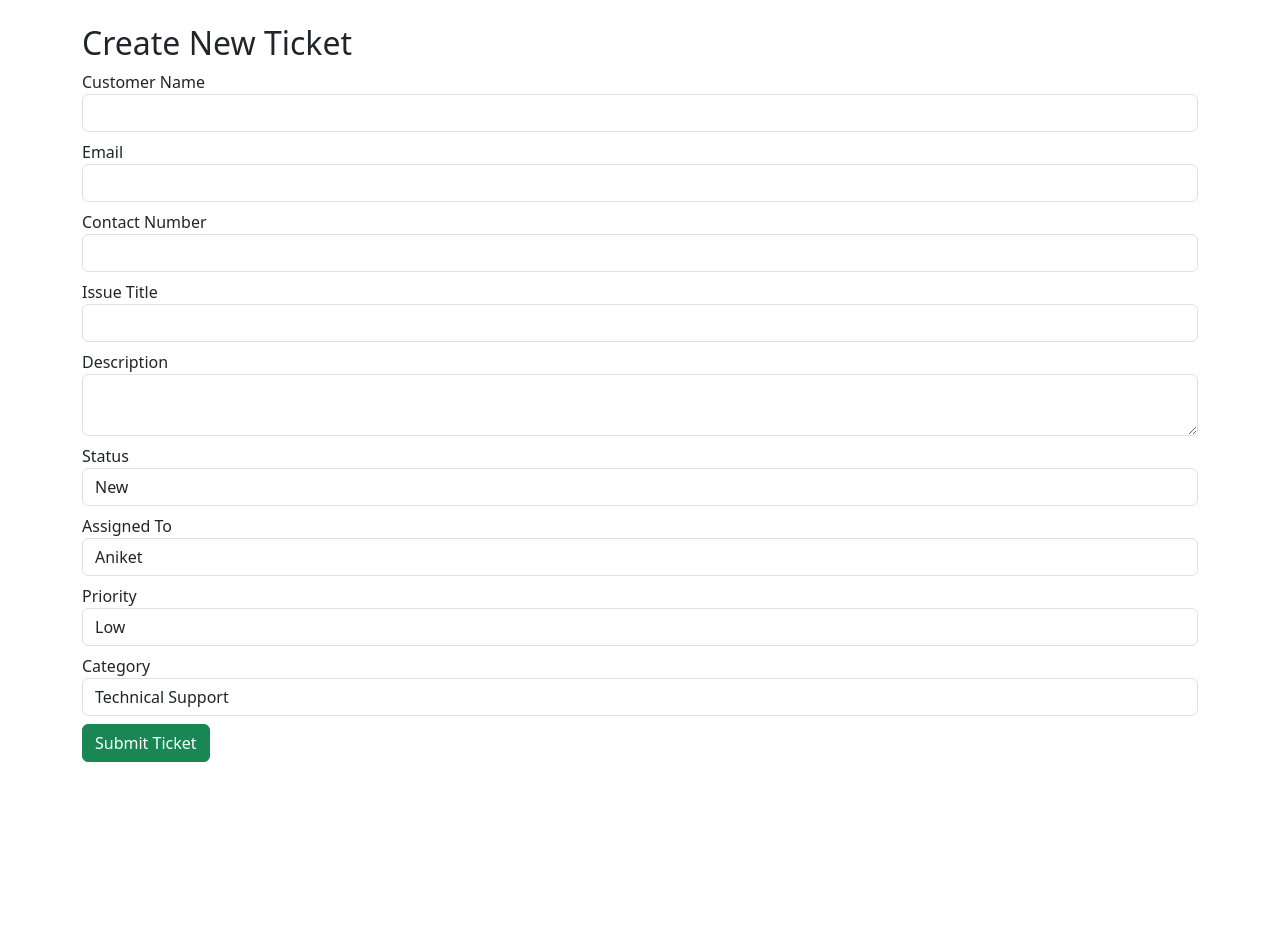
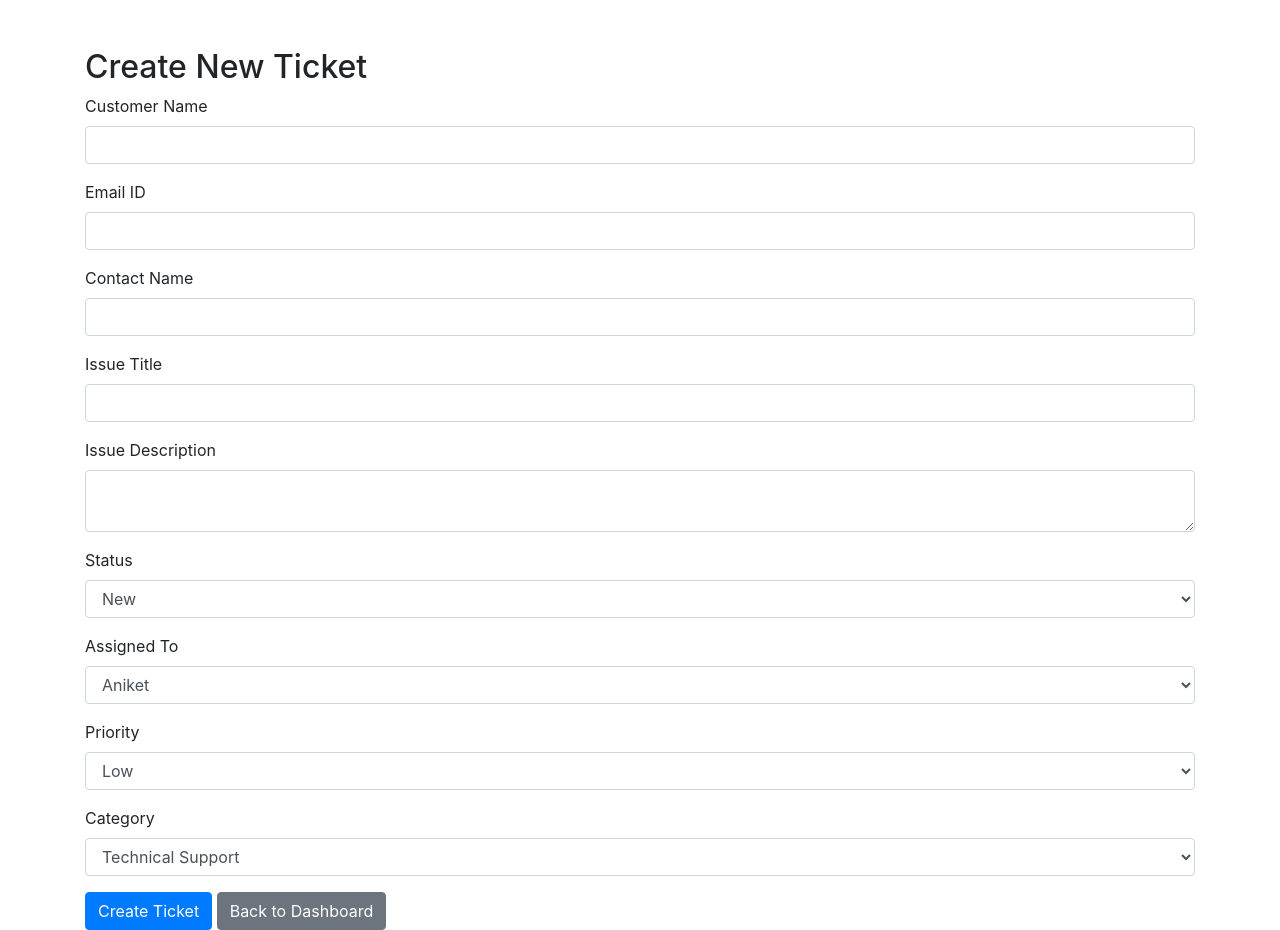
Before and after one commit to aniketjagdale02/lifecare_ticketing_Final, a FastAPI app: page /create in a window 1280 px wide. Before the commit the page ends 762 px from the top, so only its background shows below. Run offline with FastAPI, Linux system fonts and the light colour scheme; some libraries are stand-ins or nearby versions.

Commit message:
Update create_ticket.html

```diff
--- a/templates/create_ticket.html
+++ b/templates/create_ticket.html
@@ -2,63 +2,75 @@
 <html>
 <head>
     <title>Create Ticket</title>
-    <link rel="stylesheet" href="https://cdn.jsdelivr.net/npm/bootstrap@5.3.0/dist/css/bootstrap.min.css">
+    <link rel="stylesheet" href="https://stackpath.bootstrapcdn.com/bootstrap/4.5.2/css/bootstrap.min.css">
 </head>
-<body class="container mt-4">
+<body>
+<div class="container mt-5">
     <h2>Create New Ticket</h2>
     <form method="post" action="/create">
-        <div class="mb-2">
-            <label>Customer Name</label>
-            <input type="text" name="customer_name" class="form-control" required>
+        <div class="form-group">
+            <label for="customer_name">Customer Name</label>
+            <input type="text" class="form-control" id="customer_name" name="customer_name" required>
         </div>
-        <div class="mb-2">
-            <label>Email</label>
-            <input type="email" name="email" class="form-control" required>
+
+        <div class="form-group">
+            <label for="emailid">Email ID</label>
+            <input type="email" class="form-control" id="emailid" name="emailid" required>
         </div>
-        <div class="mb-2">
-            <label>Contact Number</label>
-            <input type="text" name="contact" class="form-control" required>
+
+        <div class="form-group">
+            <label for="contact_name">Contact Name</label>
+            <input type="text" class="form-control" id="contact_name" name="contact_name" required>
         </div>
-        <div class="mb-2">
-            <label>Issue Title</label>
-            <input type="text" name="issue_title" class="form-control" required>
+
+        <div class="form-group">
+            <label for="issue_title">Issue Title</label>
+            <input type="text" class="form-control" id="issue_title" name="issue_title" required>
         </div>
-        <div class="mb-2">
-            <label>Description</label>
-            <textarea name="description" class="form-control" required></textarea>
+
+        <div class="form-group">
+            <label for="description">Issue Description</label>
+            <textarea class="form-control" id="description" name="description" required></textarea>
         </div>
-        <div class="mb-2">
-            <label>Status</label>
-            <select name="status" class="form-control">
+
+        <div class="form-group">
+            <label for="status">Status</label>
+            <select class="form-control" id="status" name="status" required>
                 <option value="New">New</option>
                 <option value="Pending">Pending</option>
                 <option value="Closed">Closed</option>
             </select>
         </div>
-        <div class="mb-2">
-            <label>Assigned To</label>
-            <select name="assigned_to" class="form-control">
+
+        <div class="form-group">
+            <label for="assigned_to">Assigned To</label>
+            <select class="form-control" id="assigned_to" name="assigned_to" required>
                 <option value="Aniket">Aniket</option>
-                <option value="Komal">Komal</option>
+                <option value="Shameer">Shameer</option>
                 <option value="Siddhi">Siddhi</option>
             </select>
         </div>
-        <div class="mb-2">
-            <label>Priority</label>
-            <select name="priority" class="form-control">
+
+        <div class="form-group">
+            <label for="priority">Priority</label>
+            <select class="form-control" id="priority" name="priority" required>
                 <option value="Low">Low</option>
                 <option value="Medium">Medium</option>
                 <option value="High">High</option>
             </select>
         </div>
-        <div class="mb-2">
-            <label>Category</label>
-            <select name="category" class="form-control">
+
+        <div class="form-group">
+            <label for="category">Category</label>
+            <select class="form-control" id="category" name="category" required>
                 <option value="Technical Support">Technical Support</option>
                 <option value="Customer Support">Customer Support</option>
             </select>
         </div>
-        <button class="btn btn-success">Submit Ticket</button>
+
+        <button type="submit" class="btn btn-primary">Create Ticket</button>
+        <a href="/" class="btn btn-secondary">Back to Dashboard</a>
     </form>
+</div>
 </body>
 </html>
```
